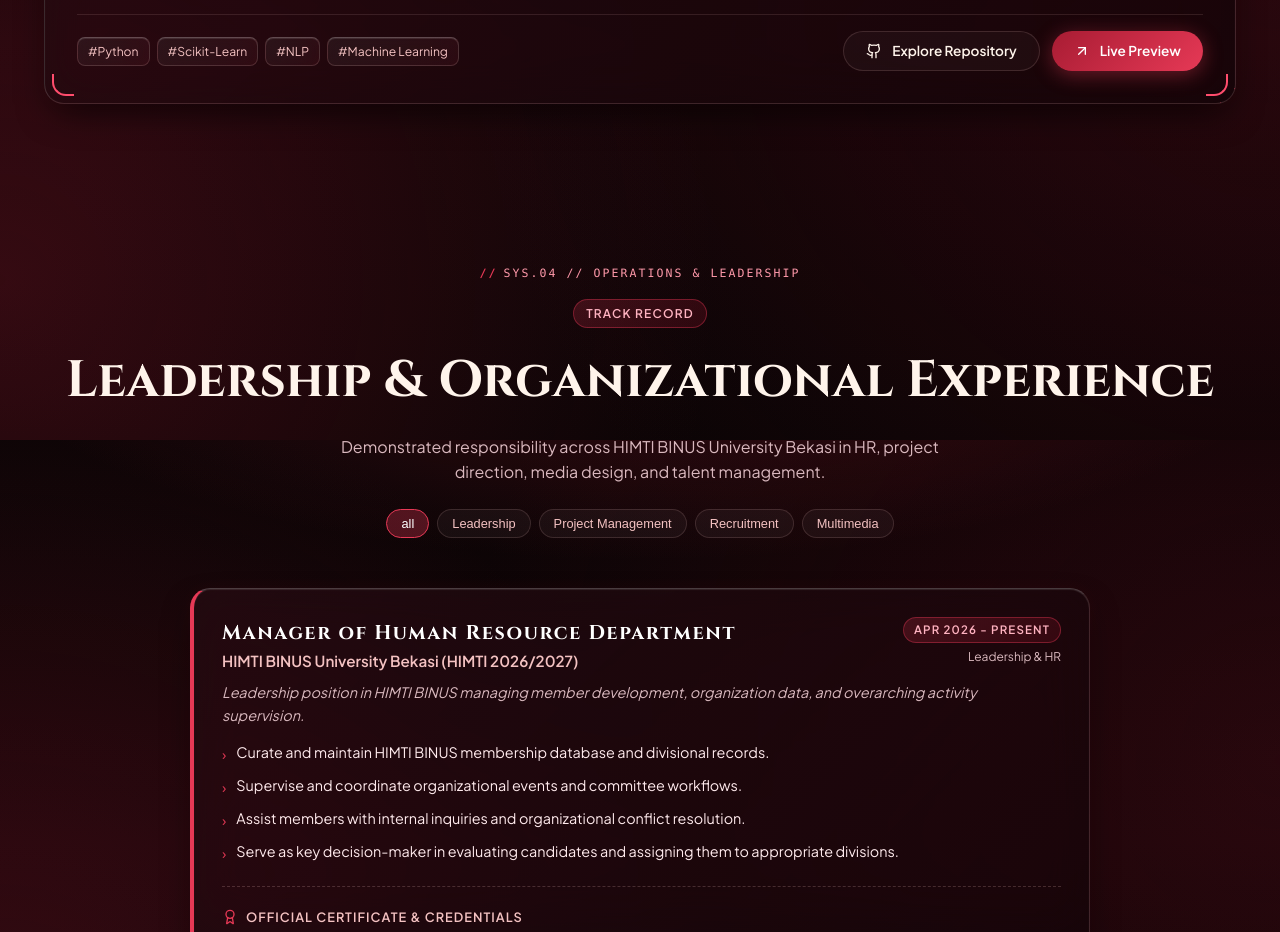
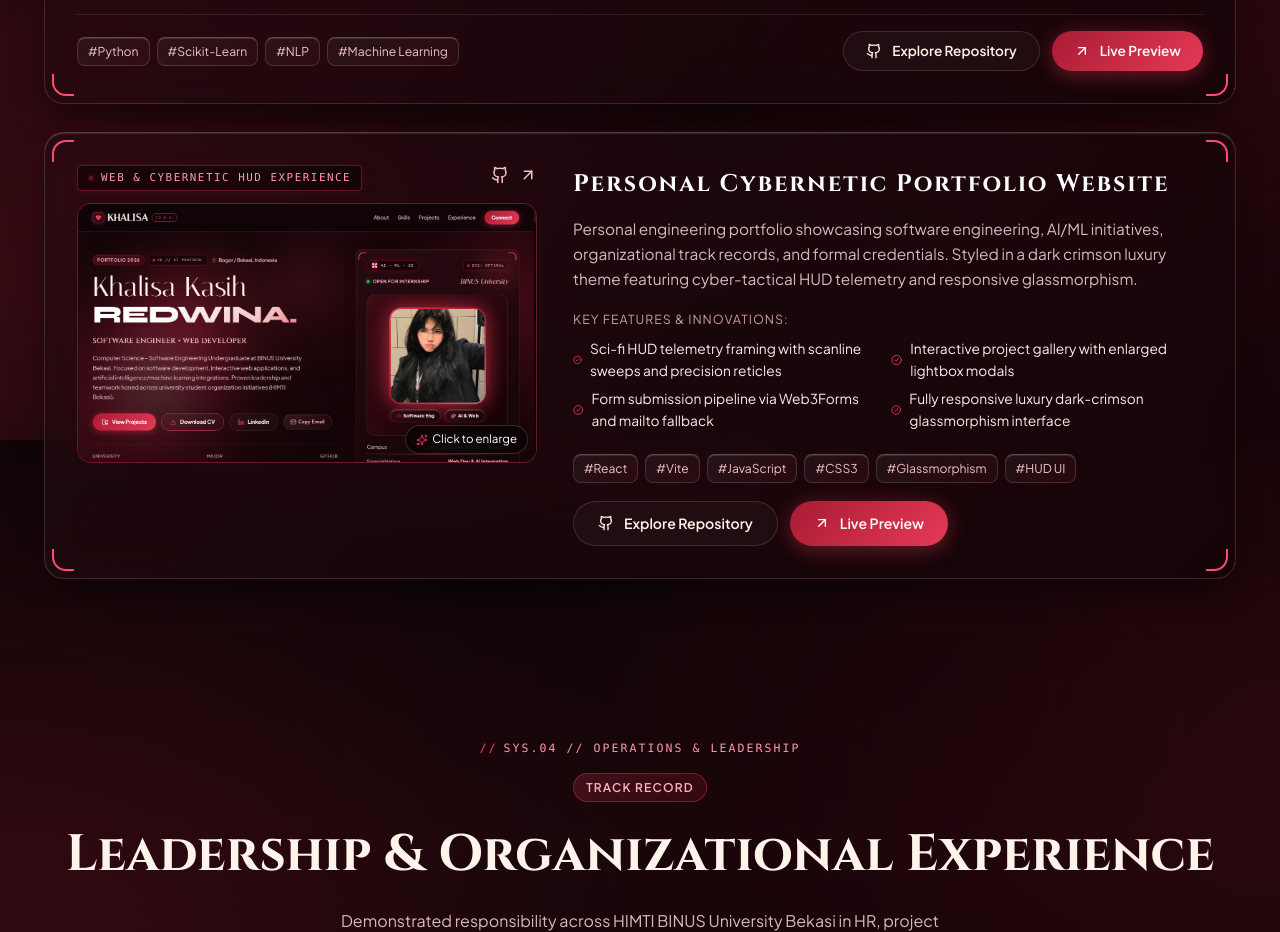
Before and after one commit to Asa790/portfolio-asa, a React (Vite) app: page / in a window 1280 px wide. Shown: the part 6760-7692 px from the top of the page. Built offline with nearby package versions, Linux system fonts and the light colour scheme; a web font is replaced by a local one.

Commit message:
Add Personal Cybernetic Portfolio Website project with high-res UI preview

```diff
--- a/src/data.js
+++ b/src/data.js
@@ -169,6 +169,25 @@
       demo: "https://github.com/Asa790/Spam-Detection-ml",
       highlights: ["Text feature extraction", "Supervised classification model", "High precision spam filtering"],
       featured: false
+    },
+    {
+      id: "portfolio-web",
+      title: "Personal Cybernetic Portfolio Website",
+      category: "Web & Cybernetic HUD Experience",
+      description: "Personal engineering portfolio showcasing software engineering, AI/ML initiatives, organizational track records, and formal credentials. Styled in a dark crimson luxury theme featuring cyber-tactical HUD telemetry and responsive glassmorphism.",
+      tags: ["React", "Vite", "JavaScript", "CSS3", "Glassmorphism", "HUD UI"],
+      github: "https://github.com/Asa790/portfolio-asa",
+      demo: "https://portfolio-asa.vercel.app",
+      highlights: [
+        "Sci-fi HUD telemetry framing with scanline sweeps and precision reticles",
+        "Interactive project gallery with enlarged lightbox modals",
+        "Form submission pipeline via Web3Forms and mailto fallback",
+        "Fully responsive luxury dark-crimson glassmorphism interface"
+      ],
+      images: [
+        "/projects/portfolio-preview.png"
+      ],
+      featured: true
     }
   ],
 
```
Also changed, not shown: public/projects/portfolio-preview.png (added).
